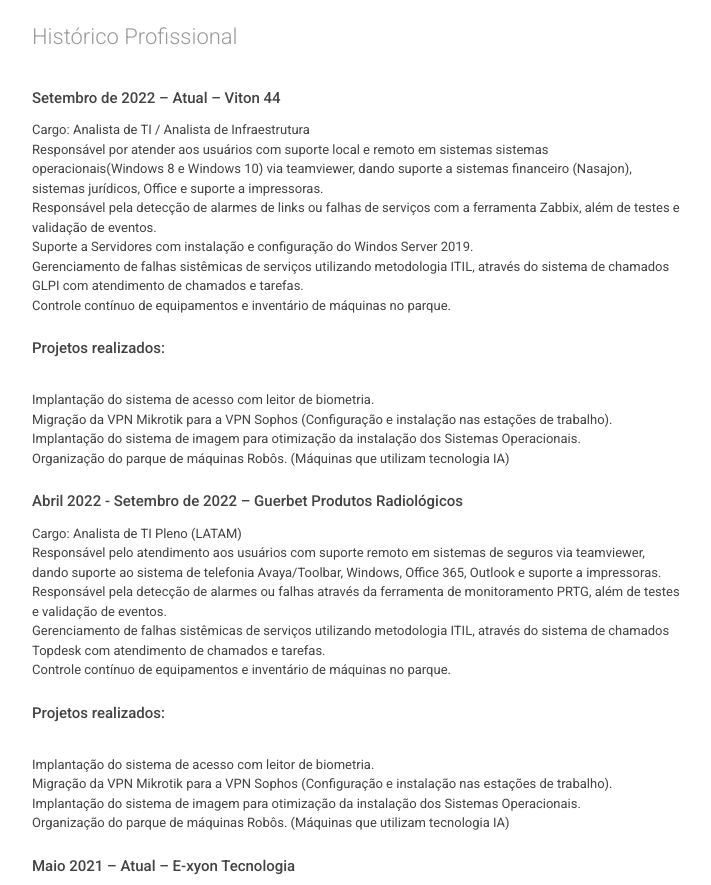
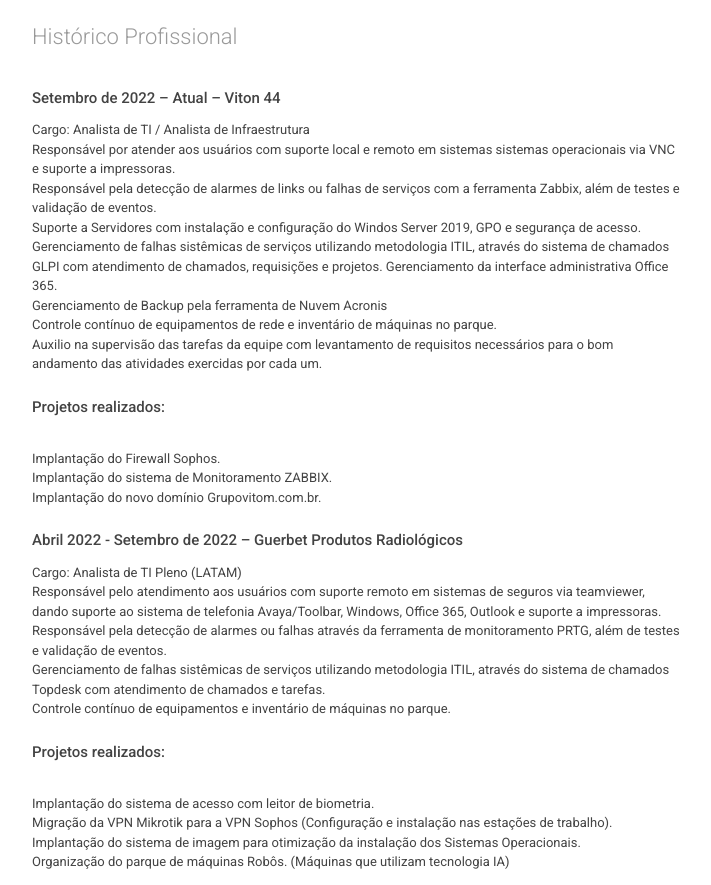
Before and after one commit to alex-dos-santos-vieira/alexvieira, a website: page index.html in a window 1280 px wide. Shown: the part 3500-4385 px from the top of the page, without its empty margins (468-1179 px from the left). Drawn offline with Linux system fonts and the light colour scheme; some packages are replaced by stand-ins of ours.

Commit message:
Update index.html
Atualização do currículo.

```diff
--- a/index.html
+++ b/index.html
@@ -314,16 +314,19 @@
 <h5>Setembro de 2022 – Atual – Viton 44</h5><p>
 Cargo: Analista de TI / Analista de Infraestrutura <br/>
 
-Responsável por atender aos usuários com suporte local e remoto em sistemas sistemas operacionais(Windows 8 e Windows 10) via teamviewer, dando suporte a sistemas financeiro (Nasajon), sistemas jurídicos, Office e suporte a impressoras.
+Responsável por atender aos usuários com suporte local e remoto em sistemas sistemas operacionais via VNC e suporte a impressoras.
 <br/>Responsável pela detecção de alarmes de links ou falhas de serviços com a ferramenta Zabbix, além de testes e validação de eventos.
-<br/>Suporte a Servidores com instalação e configuração do Windos Server 2019.
-<br/>Gerenciamento de falhas sistêmicas de serviços utilizando metodologia ITIL, através do sistema de chamados GLPI com atendimento de chamados e tarefas.
-<br/>Controle contínuo de equipamentos e inventário de máquinas no parque.
+<br/>Suporte a Servidores com instalação e configuração do Windos Server 2019, GPO e segurança de acesso.
+<br/>Gerenciamento de falhas sistêmicas de serviços utilizando metodologia ITIL, através do sistema de chamados GLPI com atendimento de chamados, requisições e projetos.
+	Gerenciamento da interface administrativa Office 365.
+<br/>Gerenciamento de Backup pela ferramenta de Nuvem Acronis
+<br/>Controle contínuo de equipamentos de rede e inventário de máquinas no parque.
+<br/> Auxilio na supervisão das tarefas da equipe com levantamento de requisitos necessários para o bom andamento das atividades exercidas por cada um.
 <br/><h5>Projetos realizados:</h5><p>
-<br/>Implantação do sistema de acesso com leitor de biometria.
-<br/>Migração da VPN Mikrotik para a VPN Sophos (Configuração e instalação nas estações de trabalho).
-<br/>Implantação do sistema de imagem para otimização da instalação dos Sistemas Operacionais.
-<br/>Organização do parque de máquinas Robôs. (Máquinas que utilizam tecnologia IA)
+<br/>Implantação do Firewall Sophos.
+<br/>Implantação do sistema de Monitoramento ZABBIX.
+<br/>Implantação do novo domínio Grupovitom.com.br.
+<br/>
 
 <h5> Abril 2022 - Setembro de 2022 – Guerbet Produtos Radiológicos</h5><p>
 Cargo: Analista de TI Pleno (LATAM)<br/>
```
